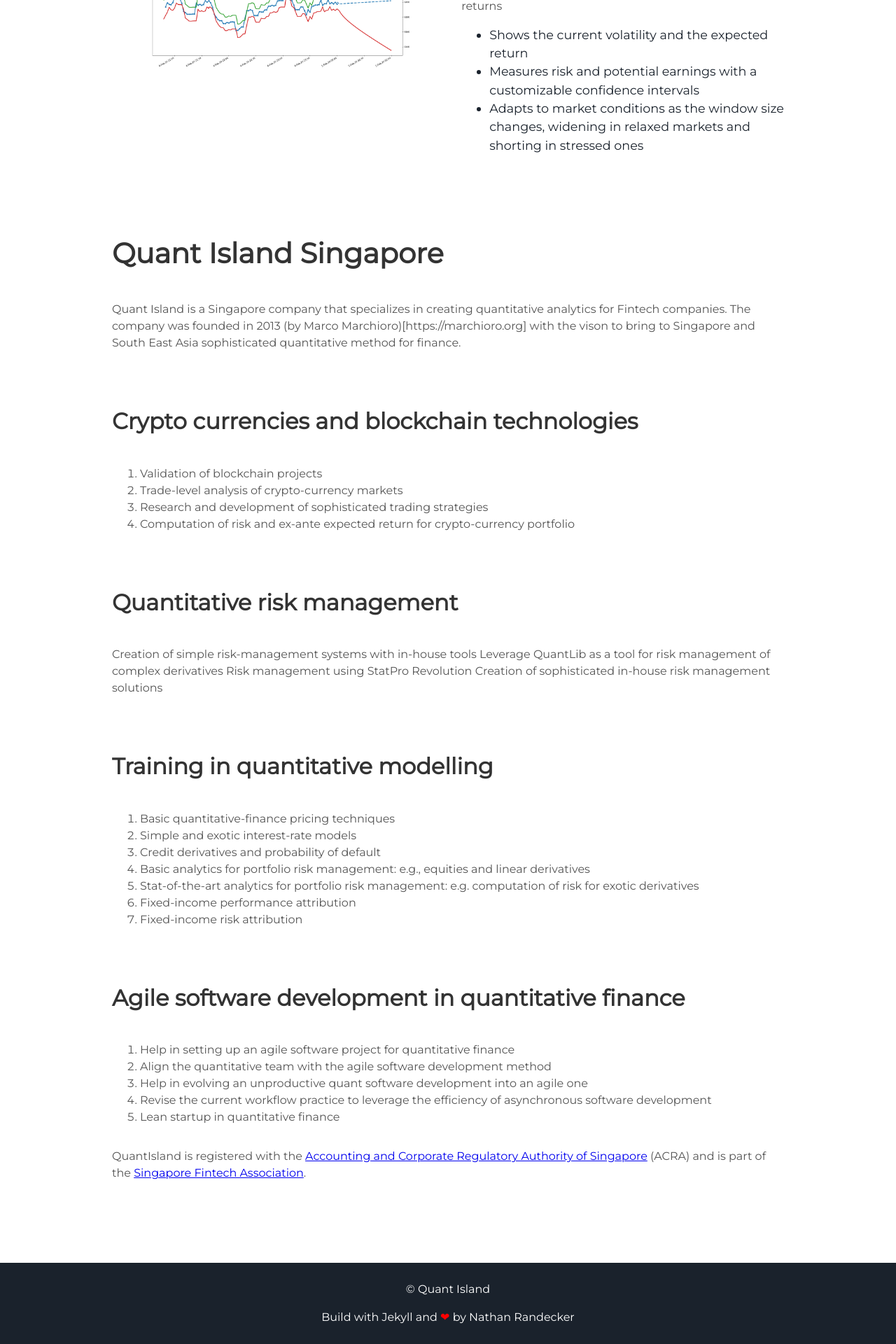
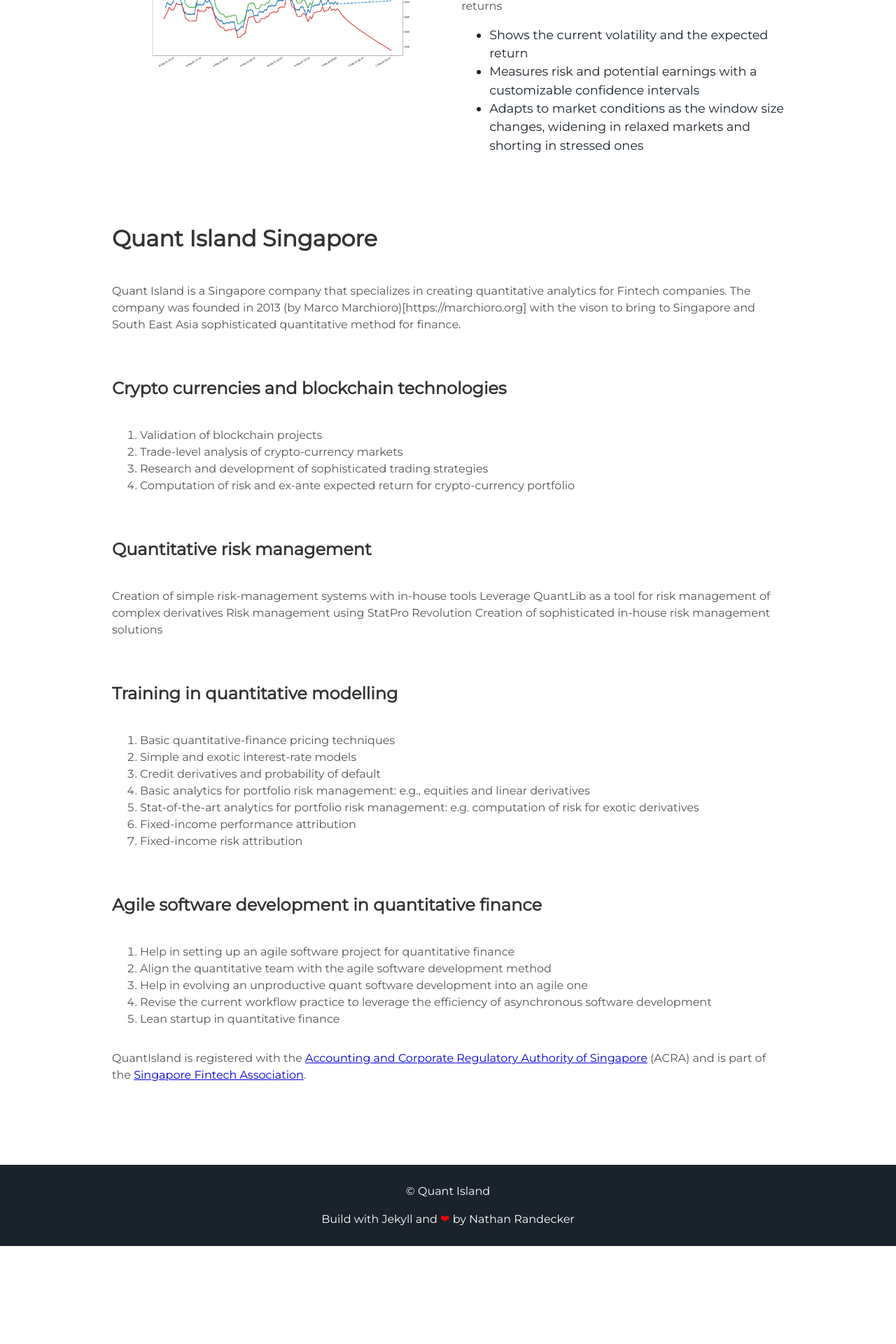
Before and after one commit to mmarchioro/Quantisland, a Jekyll site: the page built from index.md, in a window 1280 px wide. Shown: the part 2651-4571 px from the top of the page at 70% size. Built offline with Jekyll 4.4.1, drawn with Linux system fonts in a browser that asks for light colours; after the commit the page ends 4431 px from its top, so only the background shows below that.

```diff
--- a/index.md
+++ b/index.md
@@ -3,25 +3,25 @@ title: My First Page for Quant Island Singapore
 layout: default
 ---
 
-# Quant Island Singapore
+## Quant Island Singapore
 
 Quant Island is a Singapore company that specializes in creating quantitative analytics for Fintech companies. The company was founded in 2013 (by Marco Marchioro)[https://marchioro.org] with the vison to bring to Singapore and South East Asia sophisticated quantitative method for finance.
 
-## Crypto currencies and blockchain technologies
+### Crypto currencies and blockchain technologies
 
 1. Validation of blockchain projects
 1. Trade-level analysis of crypto-currency markets
 1. Research and development of sophisticated trading strategies
 1. Computation of risk and ex-ante expected return for crypto-currency portfolio
 
-## Quantitative risk management
+### Quantitative risk management
 
 Creation of simple risk-management systems with in-house tools
 Leverage QuantLib as a tool for risk management of complex derivatives
 Risk management using StatPro Revolution
 Creation of sophisticated in-house risk management solutions
 
-## Training in quantitative modelling
+### Training in quantitative modelling
 
 1. Basic quantitative-finance pricing techniques
 1. Simple and exotic interest-rate models
@@ -31,7 +31,7 @@ Creation of sophisticated in-house risk management solutions
 1. Fixed-income performance attribution
 1. Fixed-income risk attribution
 
-## Agile software development in quantitative finance
+### Agile software development in quantitative finance
 
 1. Help in setting up an agile software project for quantitative finance
 1. Align the quantitative team with the agile software development method
```
